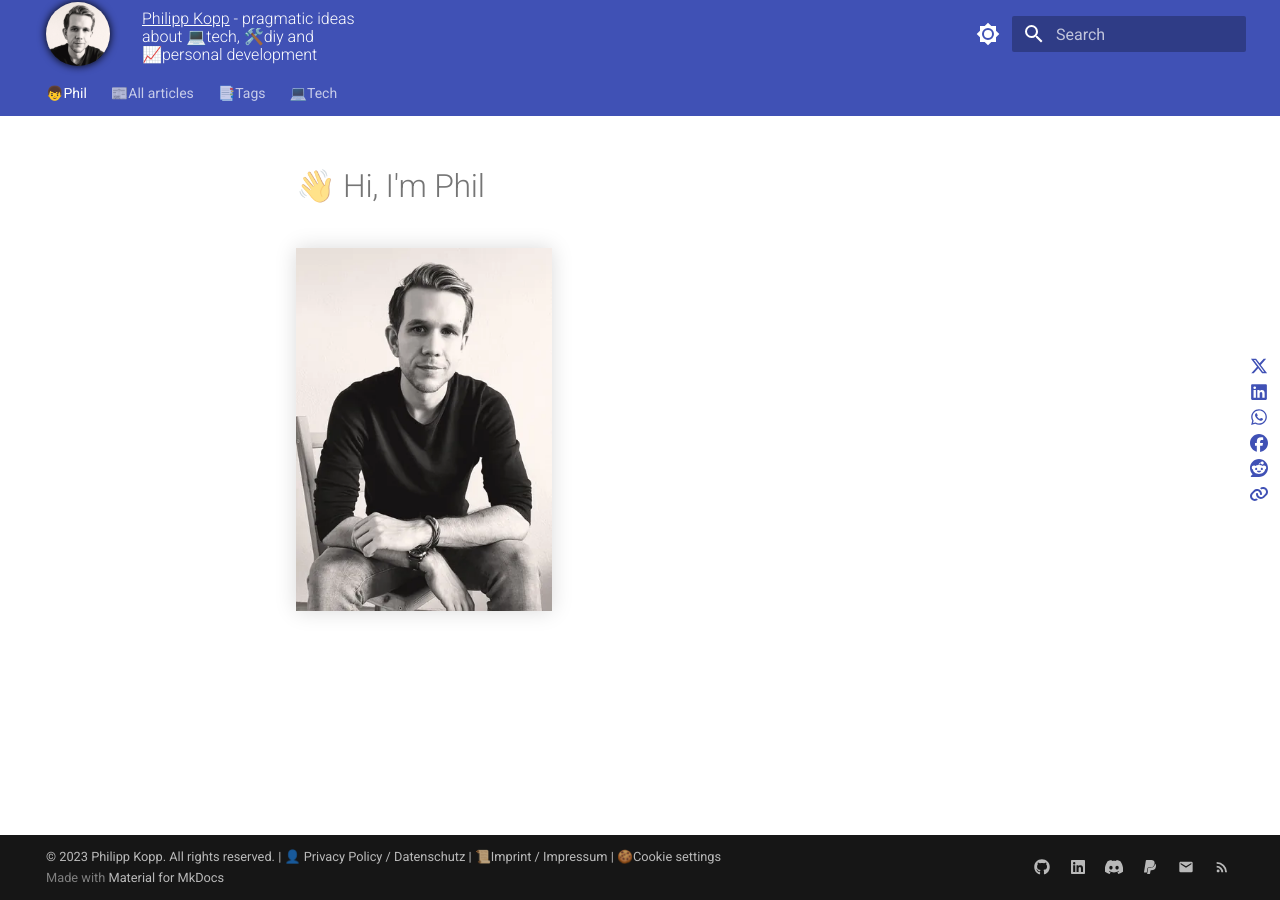
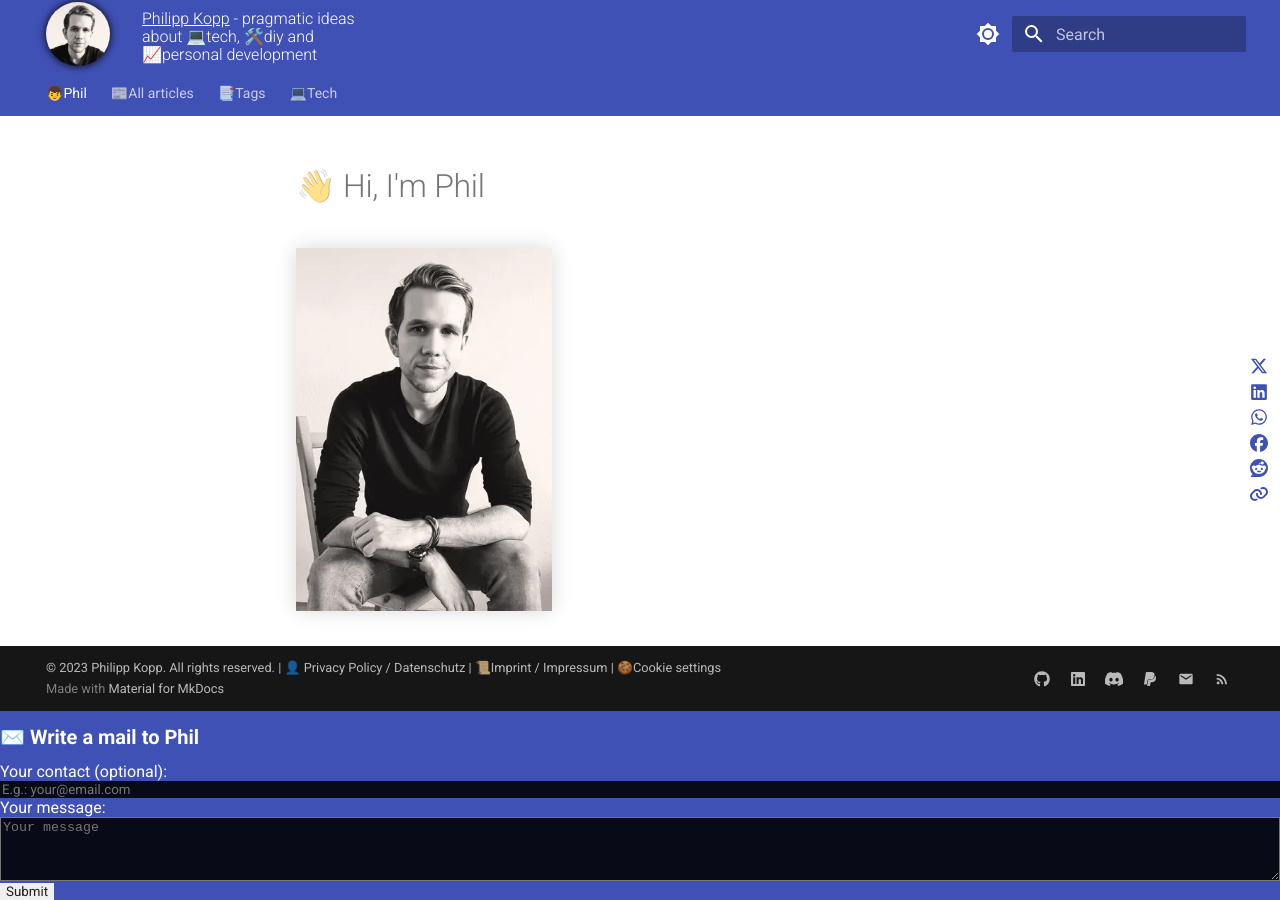
Before and after one commit to phil-m-kopp/phil-m-kopp.github.io, an MkDocs documentation site: the page built from docs/about.md, in a window 1280 px wide. Built offline with MkDocs 1.6.1 and Material for MkDocs 9.7.7, drawn with Linux system fonts in a browser that asks for light colours; comment, search, counter and statistics services are not loaded.

Commit message:
Contact form

```diff
--- a/docs/assets/ext/meta-above-post.js
+++ b/docs/assets/ext/meta-above-post.js
@@ -5,7 +5,7 @@ meta.style["margin-left"] = "0px"
 var list = meta.querySelector(".md-nav__list")
 list.style["display"] = "flex"
 list.style["list-style"] = "none"
-list.style["margin-left"] = "-28px"
+list.style["margin-left"] = "-20px"
 Array.prototype.forEach.call(list.children, child => {
     child.style["margin-left"] = "8px"
     child.querySelector("div").style["gap"] = "0px"
--- a/mkdocs.yml
+++ b/mkdocs.yml
@@ -43,7 +43,7 @@ theme:
     - search.suggest
     - search.highlight
     - search.share
-    - announce.dismiss
+    # - announce.dismiss
 
   icon:
     tag:
--- a/overrides/main.html
+++ b/overrides/main.html
@@ -14,7 +14,6 @@
 {% endblock %}
 
 {% block footer %}
-
     <!-- <div class="profile-wrapper">
       <a href="/about" id="avatar" class="rounded-circle">
         <img src="{{ config.theme.avatar | url }}" width="128" height="128" alt="avatar" onerror="this.style.display='none'">
@@ -26,6 +25,20 @@
       <hr style="height:1px;border-width:0;color:lightgray;background-color:lightgray;">
     </div> -->
     {{ super() }}
+    <div style="background-color: var(--md-primary-fg-color); color: white;">
+      <h1>✉️ Write a mail to Phil</h1>
+      <form action="https://formspree.io/f/xnqklzja" method="POST" style="color: white; font-size: medium;">
+        <label>
+          Your contact (optional):
+          <input type="text" name="contact" placeholder="E.g.: your@email.com" style="background-color: var(--md-default-fg-color); display: grid; width: 100%; color: white;">
+        </label>
+        <label>
+          Your message:
+          <textarea name="message" placeholder="Your message" style="background-color: var(--md-default-fg-color); display: grid; width: 100%; height: 64px; color: white;" required=""></textarea>
+        </label>
+        <input type="submit" value="Submit">
+      </form>
+    </div>
 {% endblock %}
 
 {% block site_nav %}
```
